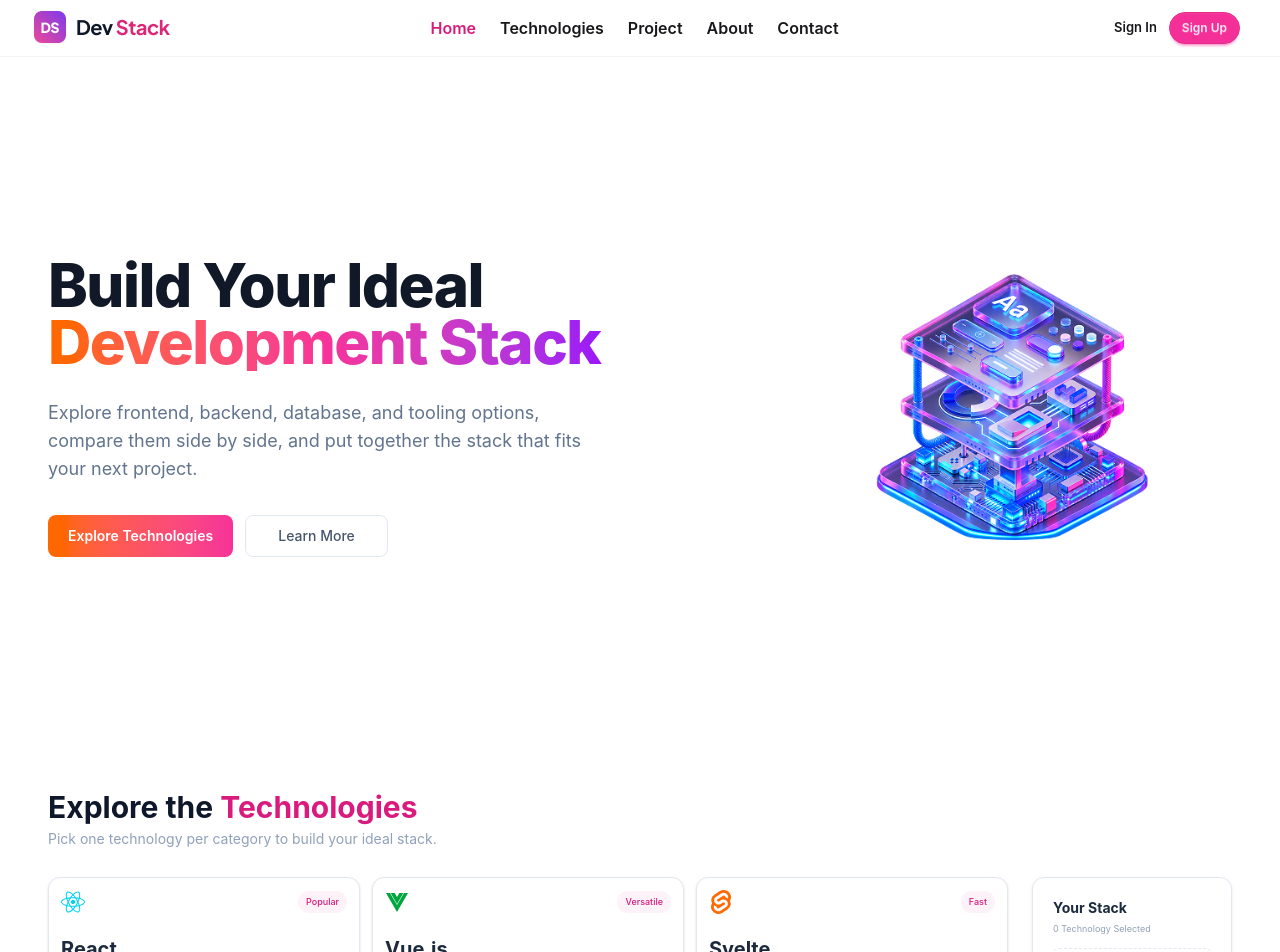
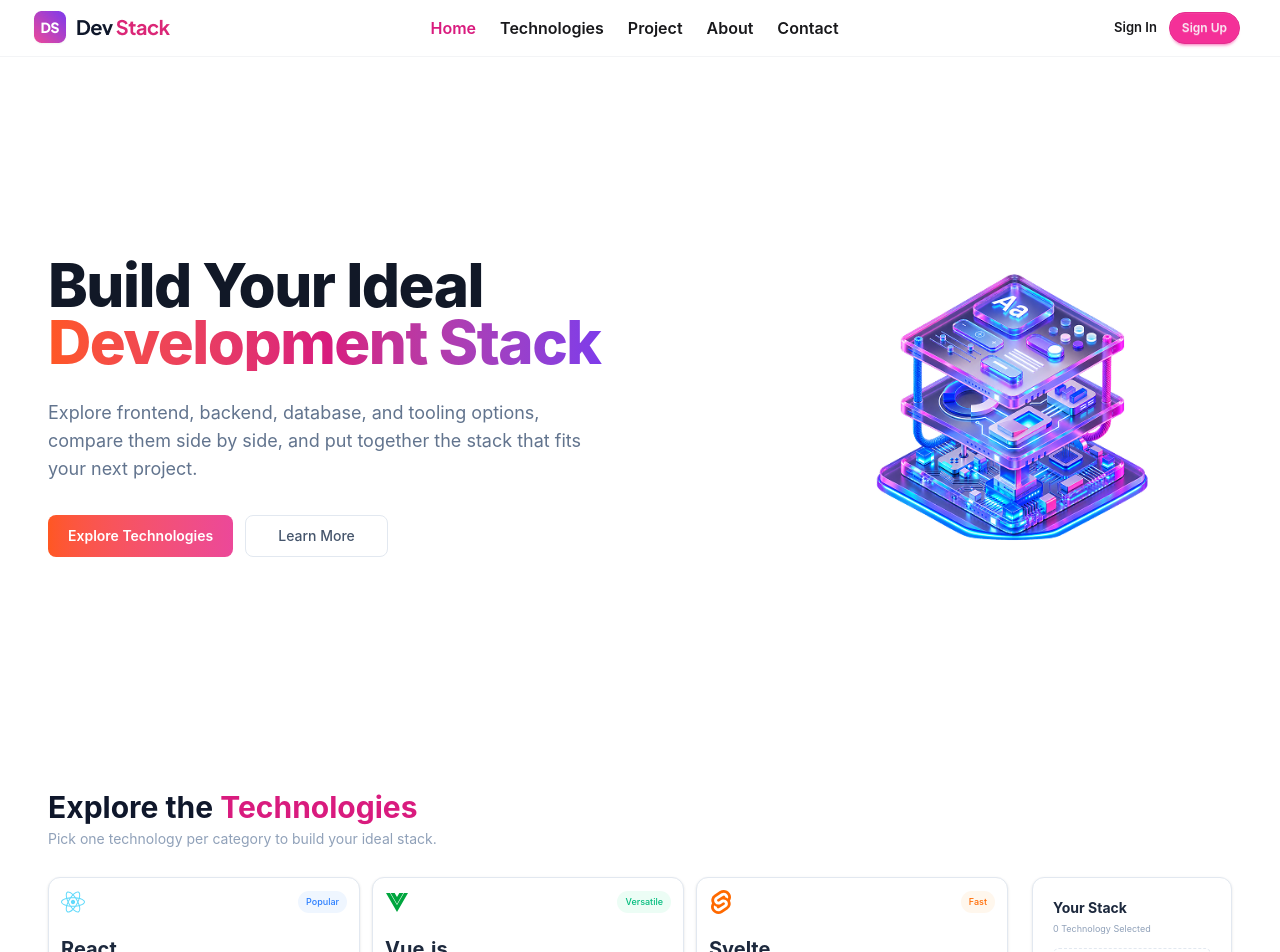
Before and after one commit to mdjulfikarcodes/A05-DevStack, a React (Vite) app: page / in a window 1280 px wide. Shown: the top 952 px of the page. Built offline with nearby package versions, Linux system fonts and the light colour scheme.

Commit message:
complete my project

```diff
--- a/public/data.json
+++ b/public/data.json
@@ -36,7 +36,6 @@
     "category": "Frontend",
     "difficulty": "Intermediate",
     "rating": 4.9,
-    "badge": "SSR / Edge",
     "icon": "nextjs"
   },
   {
--- a/src/Components/Banner.tsx
+++ b/src/Components/Banner.tsx
@@ -35,7 +35,7 @@ const Banner = () => {
                 Build Your Ideal
               </span>
 
-              <span className="block bg-linear-to-r from-orange-500 via-pink-500 to-purple-600 bg-clip-text text-transparent">
+              <span className="block bg-linear-to-r from-[#FF5722] via-[#D81B7E] to-[#7C3AED] bg-clip-text text-transparent">
                 Development Stack
               </span>
 
@@ -54,7 +54,7 @@ const Banner = () => {
                 onClick={handleExplore}
                 className="
                   rounded-lg
-                  bg-linear-to-r from-orange-500 to-pink-500
+                  block bg-linear-to-r from-[#FF5722] to-[#EC4899]
                   px-4 sm:px-5
                   py-2.5
                   text-sm font-semibold text-white
--- a/src/Components/Nav.tsx
+++ b/src/Components/Nav.tsx
@@ -27,25 +27,25 @@ const Nav = () => {
         {/* Desktop Menu */}
         <ul className="hidden items-center gap-4 font-semibold md:gap-6 lg:flex">
           <li>
-            <a href="" className="text-[#d91b7e]">
+            <a href="#" className="text-[#d91b7e]">
               Home
             </a>
           </li>
 
           <li>
-            <a href="">Technologies</a>
+            <a href="#">Technologies</a>
           </li>
 
           <li>
-            <a href="">Project</a>
+            <a href="#">Project</a>
           </li>
 
           <li>
-            <a href="">About</a>
+            <a href="#">About</a>
           </li>
 
           <li>
-            <a href="">Contact</a>
+            <a href="#">Contact</a>
           </li>
         </ul>
 
--- a/src/Components/TechnologyCard.tsx
+++ b/src/Components/TechnologyCard.tsx
@@ -1,7 +1,9 @@
 import { useEffect, useState } from "react";
+
 import type { ReactNode } from "react";
 
 import { ToastContainer, toast } from "react-toastify";
+
 import "react-toastify/dist/ReactToastify.css";
 
 import {
@@ -12,6 +14,7 @@ import {
 } from "react-icons/fa";
 
 import { MdOutlineStar } from "react-icons/md";
+
 import { RxCross2 } from "react-icons/rx";
 
 import {
@@ -22,7 +25,9 @@ import {
   SiTypescript,
   SiTailwindcss,
 } from "react-icons/si";
+
 import { RiVuejsFill } from "react-icons/ri";
+
 import { DiRedis } from "react-icons/di";
 
 interface Technology {
@@ -37,7 +42,7 @@ interface Technology {
 }
 
 const icons: Record<string, ReactNode> = {
-  react: <FaReact className="text-2xl text-cyan-400" />,
+  react: <FaReact className="text-2xl text-[#61DAFB]" />,
   vue: <RiVuejsFill className="text-2xl text-green-600" />,
   svelte: <SiSvelte className="text-2xl text-orange-500" />,
   nextjs: <SiNextdotjs className="text-2xl text-black" />,
@@ -53,7 +58,11 @@ const icons: Record<string, ReactNode> = {
 
 function TechnologyCard() {
   const [technologies, setTechnologies] = useState<Technology[]>([]);
-  const [stack, setStack] = useState<Technology[]>([]);
+
+  const [stack, setStack] = useState<Technology[]>(() => {
+    const savedStack = localStorage.getItem("technologyStack");
+    return savedStack ? JSON.parse(savedStack) : [];
+  });
 
   // Loading state added
   const [loading, setLoading] = useState(true);
@@ -77,19 +86,31 @@ function TechnologyCard() {
       });
   }, []);
 
+  // Save selected technologies to localStorage
+  useEffect(() => {
+    localStorage.setItem(
+      "technologyStack",
+      JSON.stringify(stack)
+    );
+  }, [stack]);
+
   const handleAddToStack = (technology: Technology) => {
     const alreadyAdded = stack.some(
       (item) => item.id === technology.id
     );
 
     if (alreadyAdded) {
-      toast.warning(`${technology.name} is already in your stack!`);
+      toast.warning(
+        `${technology.name} is already in your stack!`
+      );
       return;
     }
 
     setStack([...stack, technology]);
 
-    toast.success(`${technology.name} added to your stack!`);
+    toast.success(
+      `${technology.name} added to your stack!`
+    );
   };
 
   const handleRemove = (id: number) => {
@@ -97,10 +118,14 @@ function TechnologyCard() {
       (item) => item.id === id
     );
 
-    setStack(stack.filter((item) => item.id !== id));
+    setStack(
+      stack.filter((item) => item.id !== id)
+    );
 
     if (removedTechnology) {
-      toast.info(`${removedTechnology.name} removed from your stack!`);
+      toast.info(
+        `${removedTechnology.name} removed from your stack!`
+      );
     }
   };
 
@@ -111,17 +136,24 @@ function TechnologyCard() {
 
     setStack([]);
 
-    toast.info("All technologies removed from your stack!");
+    toast.info(
+      "All technologies removed from your stack!"
+    );
   };
 
   return (
-    <div className="min-h-screen bg-white px-4 py-8 md:px-8 lg:px-12">
+    <div
+      id="technologies"
+      className="min-h-screen bg-white px-4 py-8 md:px-8 lg:px-12"
+    >
       <div className="mx-auto max-w-7xl">
 
         <div className="mb-7">
           <h1 className="text-2xl font-bold text-slate-900 md:text-3xl">
             Explore the{" "}
-            <span className="text-[#d91b7e]">Technologies</span>
+            <span className="text-[#d91b7e]">
+              Technologies
+            </span>
           </h1>
 
           <p className="mt-1 text-sm text-slate-400">
@@ -139,6 +171,7 @@ function TechnologyCard() {
         ) : (
           <div className="grid grid-cols-1 gap-6 lg:grid-cols-[1fr_200px]">
 
+            {/* Technology Cards */}
             <div className="grid grid-cols-1 gap-3 sm:grid-cols-2 xl:grid-cols-3">
 
               {technologies.map((technology) => {
@@ -156,24 +189,56 @@ function TechnologyCard() {
                     }`}
                   >
 
+                    {/* Icon & Badge */}
                     <div className="mb-5 flex items-center justify-between">
+
                       <div>
                         {icons[technology.icon]}
                       </div>
 
-                      <span className="rounded-full bg-pink-50 px-2 py-1 text-[9px] font-medium text-[#d91b7e]">
+                      <span
+                        className={`rounded-full px-2 py-1 text-[9px] font-medium ${
+                          technology.badge === "Popular"
+                            ? "bg-blue-50 text-blue-500"
+                            : technology.badge === "Versatile"
+                            ? "bg-emerald-50 text-emerald-500"
+                            : technology.badge === "Fast"
+                            ? "bg-orange-50 text-orange-500"
+                            : technology.badge === "Standard"
+                            ? "bg-emerald-50 text-emerald-500"
+                            : technology.badge === "Top SQL"
+                            ? "bg-blue-50 text-blue-500"
+                            : technology.badge === "Cache"
+                            ? "bg-red-50 text-red-500"
+                            : technology.badge === "Ubiquitous"
+                            ? "bg-amber-50 text-amber-500"
+                            : technology.badge === "Essential"
+                            ? "bg-blue-50 text-blue-500"
+                            : technology.badge === "Robust"
+                            ? "bg-purple-50 text-purple-500"
+                            : technology.badge === "Modern"
+                            ? "bg-cyan-50 text-cyan-500"
+                            : technology.badge === "Containers"
+                            ? "bg-indigo-50 text-indigo-500"
+                            : "bg-pink-50 text-[#d91b7e]"
+                        }`}
+                      >
                         {technology.badge}
                       </span>
+
                     </div>
 
+                    {/* Technology Name */}
                     <h2 className="text-[20px] font-bold text-slate-800">
                       {technology.name}
                     </h2>
 
+                    {/* Description */}
                     <p className="mt-2 min-h-12 text-[15px] leading-4 text-slate-400">
                       {technology.description}
                     </p>
 
+                    {/* Category, Difficulty & Rating */}
                     <div className="mt-7 flex items-center justify-between gap-2">
 
                       <span className="rounded bg-slate-50 px-2 py-1 text-[12px] text-slate-500">
@@ -191,8 +256,11 @@ function TechnologyCard() {
 
                     </div>
 
+                    {/* Add Button */}
                     <button
-                      onClick={() => handleAddToStack(technology)}
+                      onClick={() =>
+                        handleAddToStack(technology)
+                      }
                       disabled={isSelected}
                       className={`mt-3 w-full rounded-md py-2 text-[12px] font-medium transition ${
                         isSelected
@@ -211,7 +279,8 @@ function TechnologyCard() {
 
             </div>
 
-            <div className="h-fit rounded-xl border border-slate-200 bg-white p-5  shadow-sm lg:sticky lg:top-15">
+            {/* Your Stack */}
+            <div className="h-fit rounded-xl border border-slate-200 bg-white p-5 shadow-sm lg:sticky lg:top-15">
 
               <h2 className="text-sm font-bold text-slate-800">
                 Your Stack
@@ -258,7 +327,9 @@ function TechnologyCard() {
                       </div>
 
                       <button
-                        onClick={() => handleRemove(item.id)}
+                        onClick={() =>
+                          handleRemove(item.id)
+                        }
                         className="cursor-pointer text-sm text-slate-400 transition hover:text-[#d91b7e]"
                       >
                         <RxCross2 />
@@ -271,6 +342,7 @@ function TechnologyCard() {
 
               </div>
 
+              {/* Remove All */}
               <button
                 onClick={handleRemoveAll}
                 disabled={stack.length === 0}
@@ -290,6 +362,7 @@ function TechnologyCard() {
 
       </div>
 
+      {/* Toast Notifications */}
       <ToastContainer
         position="bottom-right"
         autoClose={2000}
@@ -299,6 +372,7 @@ function TechnologyCard() {
         draggable
         theme="light"
       />
+
     </div>
   );
 }
```
